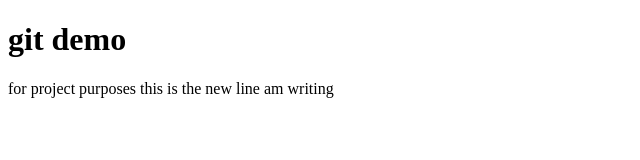
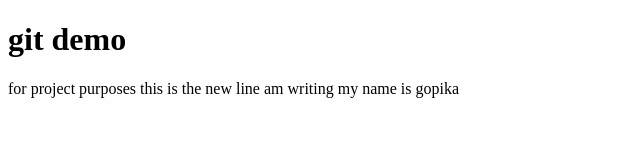
Before and after one commit to Gopika890/github, a plain HTML site: page index.html in a window 1280 px wide. Shown: the whole page, without its empty margins (0-640 px from the left). Drawn offline with Linux system fonts and the light colour scheme.

Commit message:
added a para

```diff
--- a/index.html
+++ b/index.html
@@ -9,5 +9,7 @@
     <h1> git demo</h1>
     <p1> for  project purposes</p1>
     <p2>this is the new line am writing</p2>
+    <p2> my name is gopika</p2>
+
 </body>
 </html>
```
